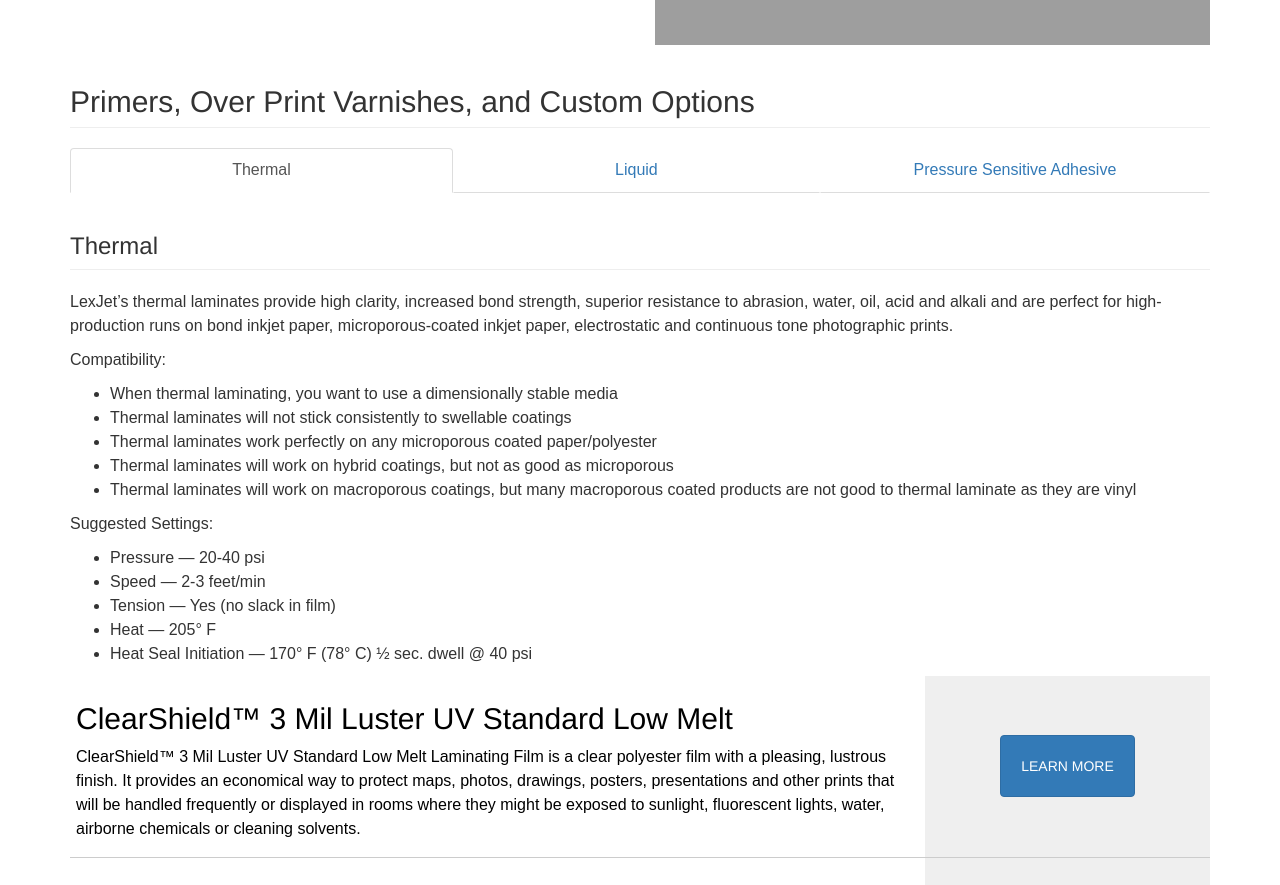
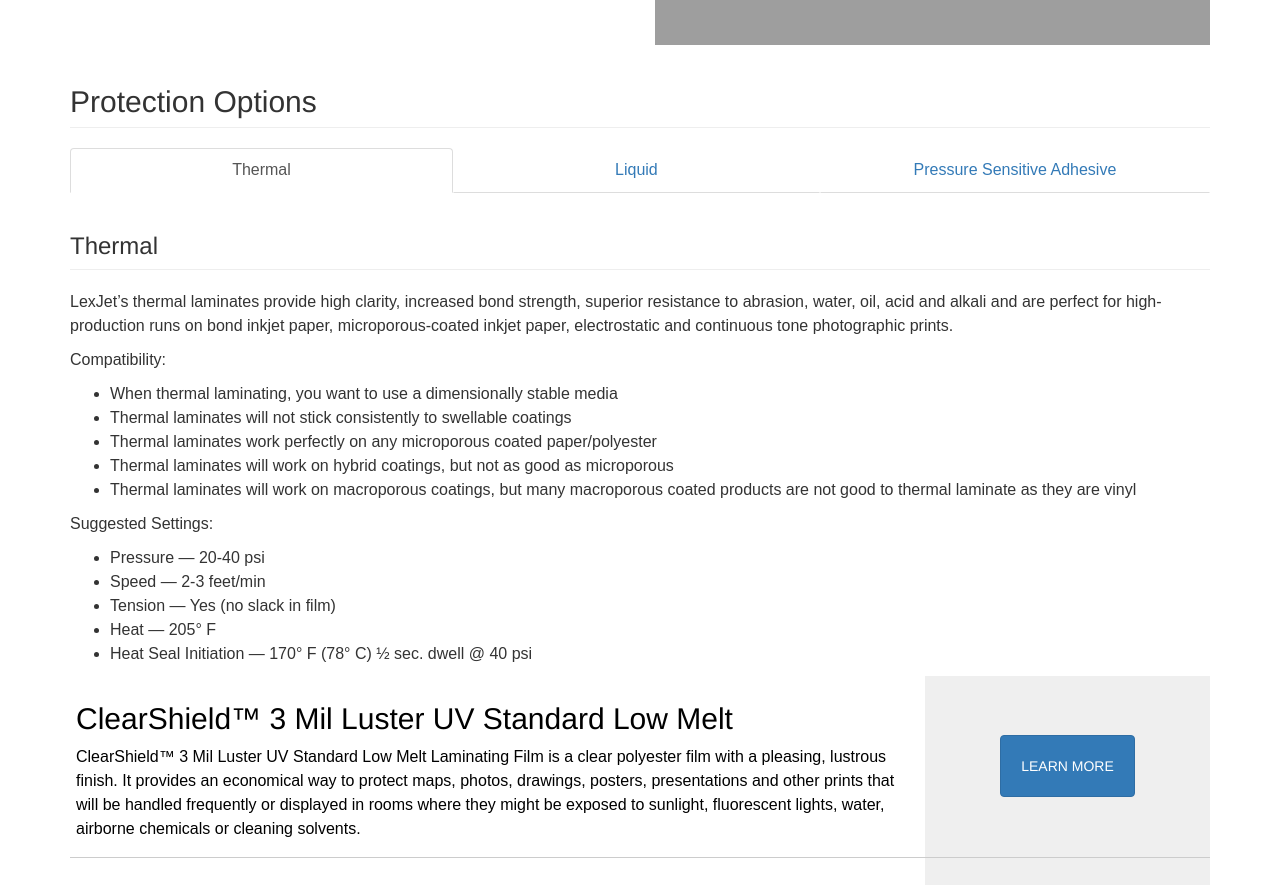
Before and after one commit to s1holdings/PrintProtection, a plain HTML site: page index.html in a window 1280 px wide. Shown: the part 962-1847 px from the top of the page. Drawn offline with nearby package versions, Linux system fonts and the light colour scheme; grey boxes are pictures that could not be loaded.

Commit message:
Add files via upload

```diff
--- a/index.html
+++ b/index.html
@@ -104,7 +104,7 @@ Technical Sales Representative<br>
          <!-- Service Tabs -->
         <div class="row">
             <div class="col-lg-12">
-                <h2 class="page-header">Primers, Over Print Varnishes, and Custom Options</h2>
+                <h2 class="page-header">Protection Options</h2>
             </div>
             <div class="col-lg-12" id="thetabs">
 
```
